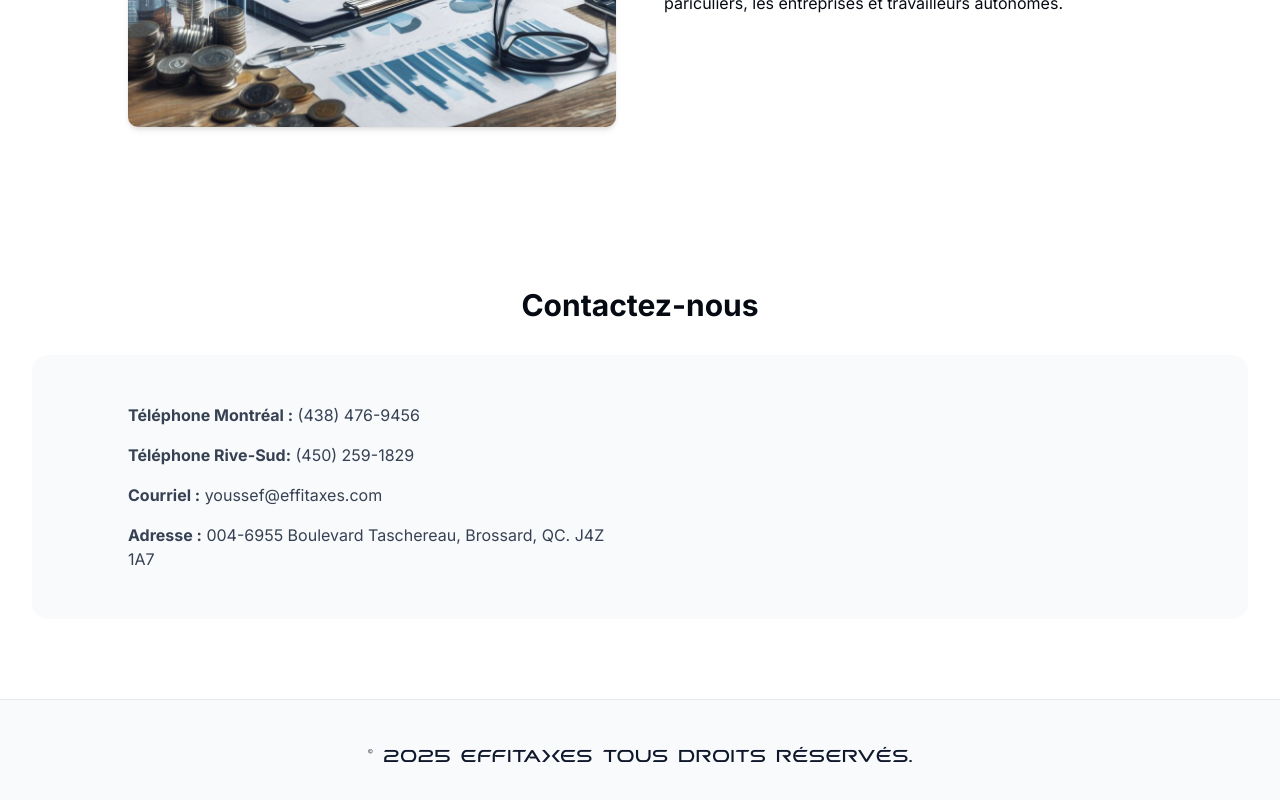
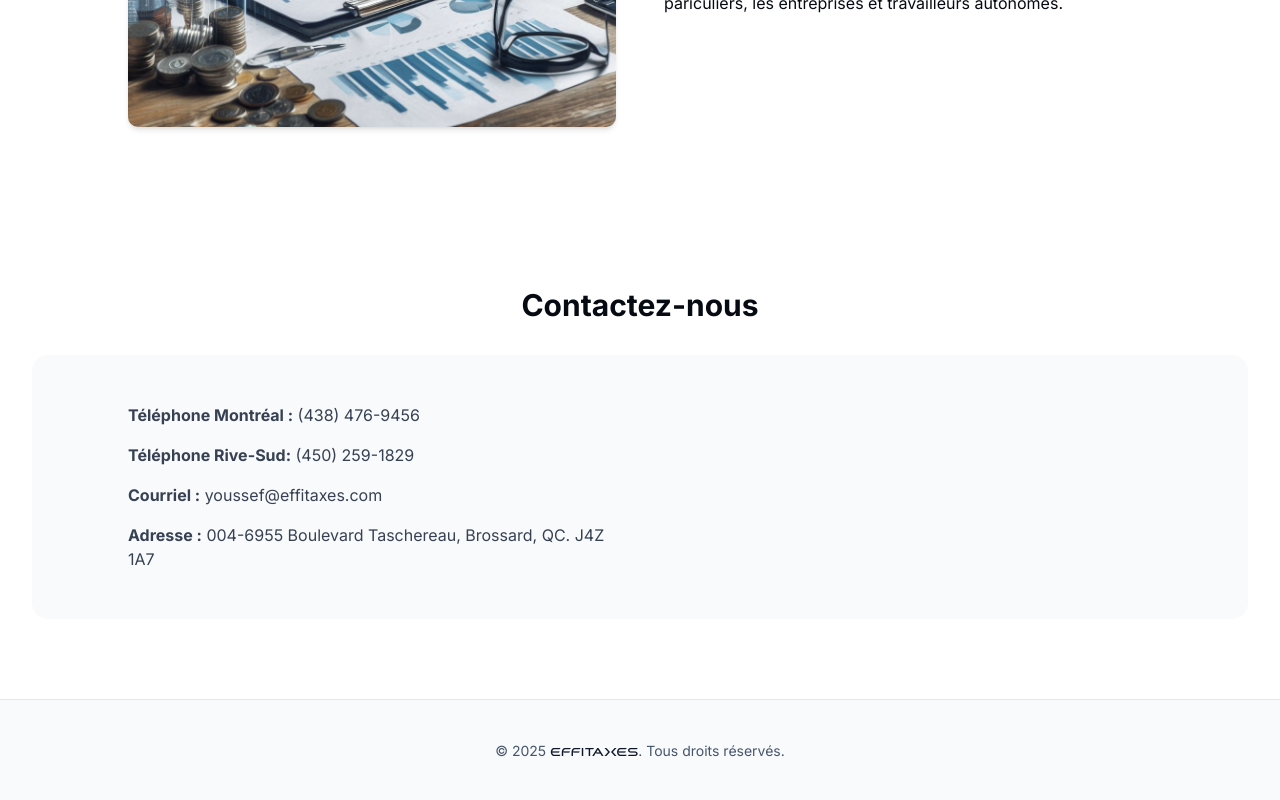
Before and after one commit to Datav1nci/Effitaxes, a Next.js app in the folder effitaxes/: page / in a window 1280 px wide. Shown: the part 2696-3496 px from the top of the page. Built offline with nearby package versions, Linux system fonts and the light colour scheme.

Commit message:
feat: add basic Footer component

```diff
--- a/effitaxes/src/components/Footer.tsx
+++ b/effitaxes/src/components/Footer.tsx
@@ -2,9 +2,9 @@ export default function Footer() {
   return (
     <footer className="bg-gray-50 text-slate-700 py-10 border-t border-gray-200 dark:bg-gray-950/40 dark:text-gray-300 dark:border-gray-800">
       <div className="mx-auto max-w-7xl px-4 flex flex-col items-center justify-center text-center">
-        <h6 className="text-2xl font-promethean text-slate-900 dark:text-white">
-          © 2025 Effita{"><"}es Tous droits réservés.
-        </h6>
+        <p className="text-sm text-slate-600 dark:text-gray-400">
+          © 2025 <span className="font-promethean text-base text-slate-900 dark:text-white">Effita{"><"}es</span>. Tous droits réservés.
+        </p>
       </div>
     </footer>
   );
```
